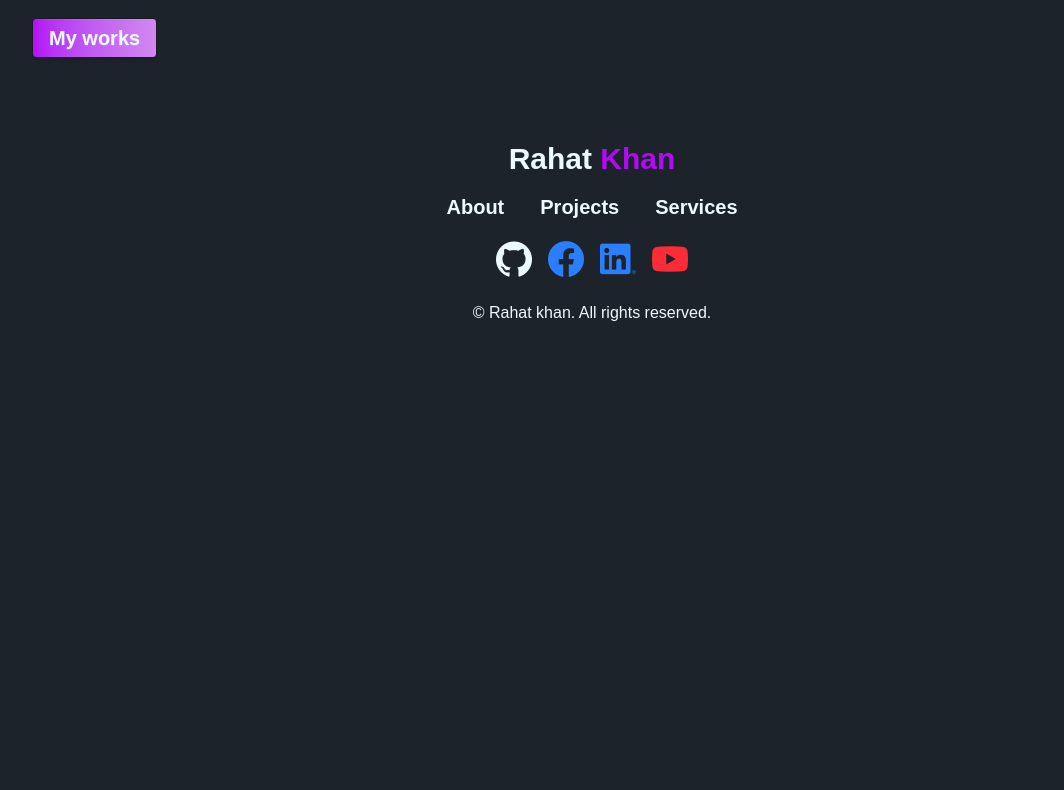
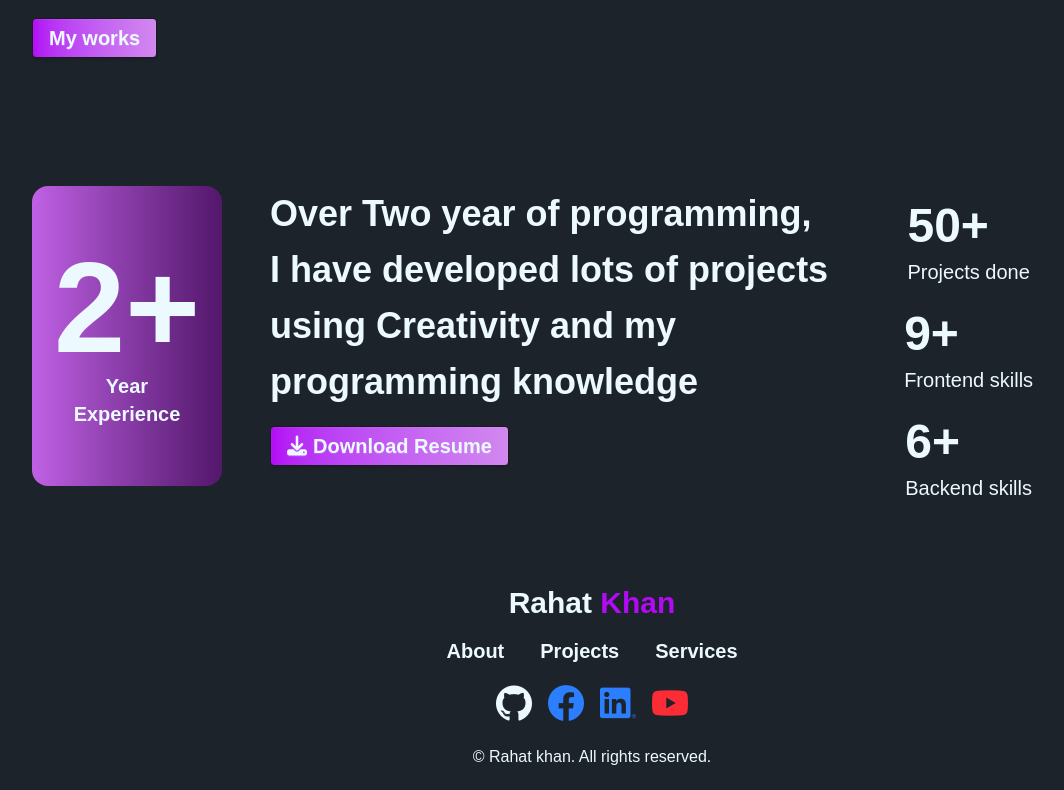
Before and after one commit to Rahat-khan117/Portfolio, a React (Vite) app: page / in a window 1280 px wide. Shown: the part 496-1286 px from the top of the page, without its empty margins (48-1112 px from the left). Before the commit the page ends 842 px from the top, so only its background shows below. Built offline with nearby package versions, Linux system fonts and the light colour scheme; a web font is replaced by a local one.

Commit message:
about added

```diff
--- a/index.html
+++ b/index.html
@@ -16,6 +16,7 @@
 
     <link rel='stylesheet' href='https://cdn-uicons.flaticon.com/3.0.0/uicons-brands/css/uicons-brands.css'>
     <link rel='stylesheet' href='https://cdn-uicons.flaticon.com/3.0.0/uicons-solid-straight/css/uicons-solid-straight.css'>
+    <script src="https://kit.fontawesome.com/95c17d0e8f.js" crossorigin="anonymous"></script>
     <style>
       .libertinus {
   font-family: "Libertinus Sans", sans-serif;
--- a/src/Components/Navbar.jsx
+++ b/src/Components/Navbar.jsx
@@ -13,7 +13,7 @@ const Navbar = () => {
 
 
     return (
-        <div className={`h-[70px] w-[100vw] flex items-center px-10 lg:px-20 sm:px-12 md:px-16   shadow-3xl ${ (theme === "dark") ? "bg-[#1d232a]" : "bg-white" }`}>
+        <div className={`h-[70px] w-[100vw] flex items-center max-w-screen-xl mx-auto px-10 lg:px-20 sm:px-12 md:px-16   shadow-3xl ${ (theme === "dark") ? "bg-[#1d232a]" : "bg-white" }`}>
              <div className='w-full flex justify-between'>
 
                 <div className='flex items-center'>
--- a/src/Layout/Layout.jsx
+++ b/src/Layout/Layout.jsx
@@ -9,7 +9,7 @@ const Layout = () => {
             <div className="fixed left-0 right-0 z-20">
                 <Navbar></Navbar>
             </div>
-            <div className='pt-[70px] px-5 lg:px-20 sm:px-12 md:px-16 pb-12 min-h-[calc(100vh-240px)]'>
+            <div className='pt-[70px] px-5 lg:px-20 sm:px-12 md:px-16 pb-12 max-w-screen-xl mx-auto min-h-[calc(100vh-240px)]'>
                 <Outlet></Outlet>
             </div>
             <div>
--- /dev/null
+++ b/src/Pages/About.jsx
@@ -0,0 +1,63 @@
+import React from "react";
+
+const About = () => {
+  return (
+    <div className="flex flex-col lg:flex-row xl:gap-12 lg:gap-10 md:gap-7 sm:gap-4 gap-3">
+      <div className="flex flex-col sm:flex-row gap-12">
+        <div className="h-[300px] w-[190px] bg-linear-to-r from-[#c061e5] to-[#53176b] rounded-2xl flex justify-center items-center">
+          <div>
+            <p className="text-9xl font-bold">2+</p>
+            <p className="text-xl font-bold text-center">Year</p>
+            <p className="text-xl font-bold text-center">Experience</p>
+          </div>
+        </div>
+
+        <div>
+          <div>
+            <p className="xl:text-4xl lg:text-3xl md:text-3xl sm:text-3xl text-xl font-bold md:leading-[3.5rem]">
+              Over Two year of programming,<br /> I have developed lots of
+              projects <br /> using Creativity and my <br /> programming
+              knowledge
+            </p>
+            <button
+              className="btn w-fit mt-4 bg-linear-to-r from-[#b30af5] to-[#d288ef] text-xl
+           hover:bg-linear-to-r hover:from-[#d288ef] hover:to-[#b30af5] "
+            >
+              <i class="fa-solid fa-download"></i>
+              Download Resume
+            </button>
+          </div>
+        </div>
+      </div>
+
+
+
+
+
+      <div className="flex flex-row lg:flex-col gap-6 ml-7 mt-4">
+        <div className="flex justify-center items-center ">
+          <div>
+            <p className="sm:text-5xl text-3xl font-bold">50+</p>
+            <p className="text-xl mt-2">Projects done</p>
+          </div>
+        </div>
+
+        <div className="flex justify-center items-center ">
+          <div>
+            <p className="text-5xl font-bold">9+</p>
+            <p className="text-xl mt-2">Frontend skills </p>
+          </div>
+        </div>
+
+        <div className="flex justify-center items-center ">
+          <div>
+            <p className="text-5xl font-bold">6+</p>
+            <p className="text-xl mt-2">Backend skills</p>
+          </div>
+        </div>
+      </div>
+    </div>
+  );
+};
+
+export default About;
--- a/src/Pages/Home.jsx
+++ b/src/Pages/Home.jsx
@@ -1,4 +1,5 @@
 import React from "react";
+import About from "./About";
 
 const Home = () => {
   return (
@@ -7,7 +8,7 @@ const Home = () => {
            Hello with custom colors!
             </div> */}
 
-
+  {/* for home components */}
 
       <div className="flex md:flex-row md:justify-between gap-16 flex-col-reverse items-center">
         <div className="flex flex-col">
@@ -29,6 +30,11 @@ const Home = () => {
         </div>
       </div>
 
+{/*  for about section */}
+
+     <div className="mt-32">
+        <About></About>
+     </div>
 
 
 
```
